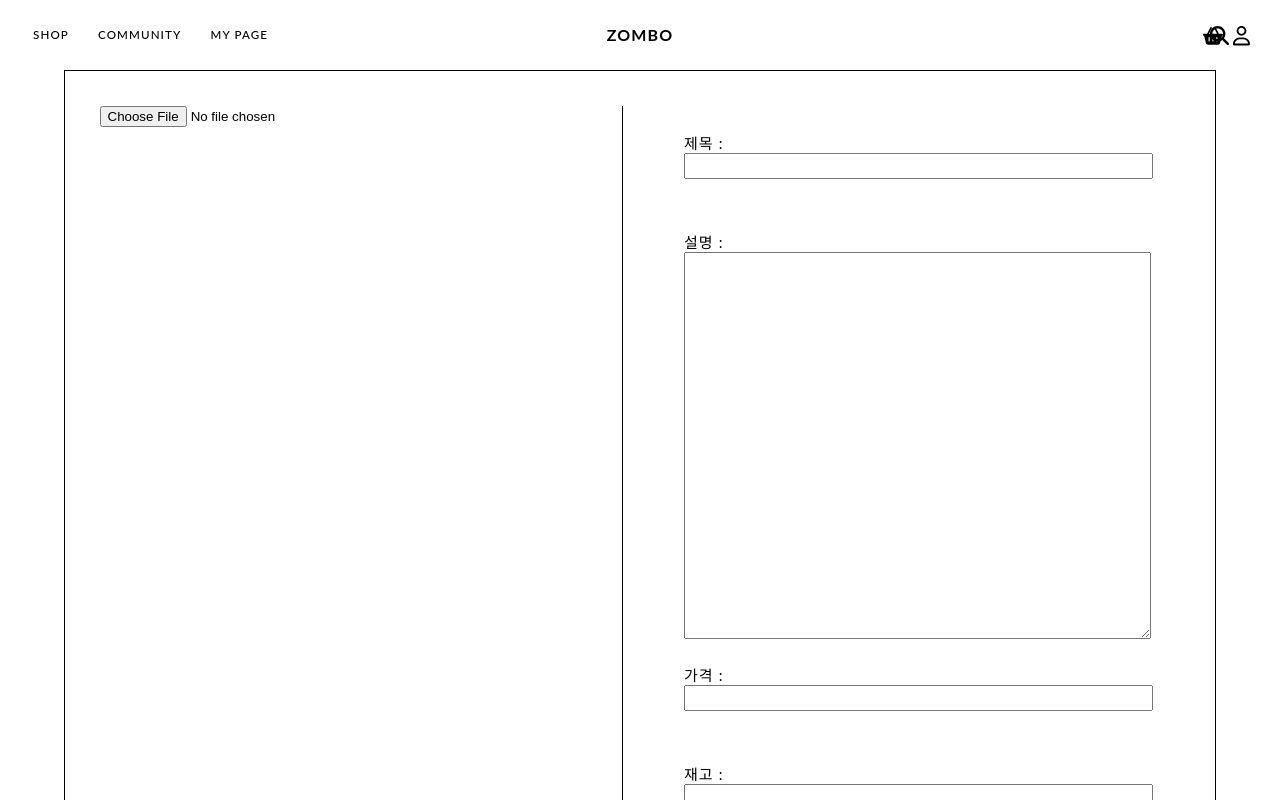
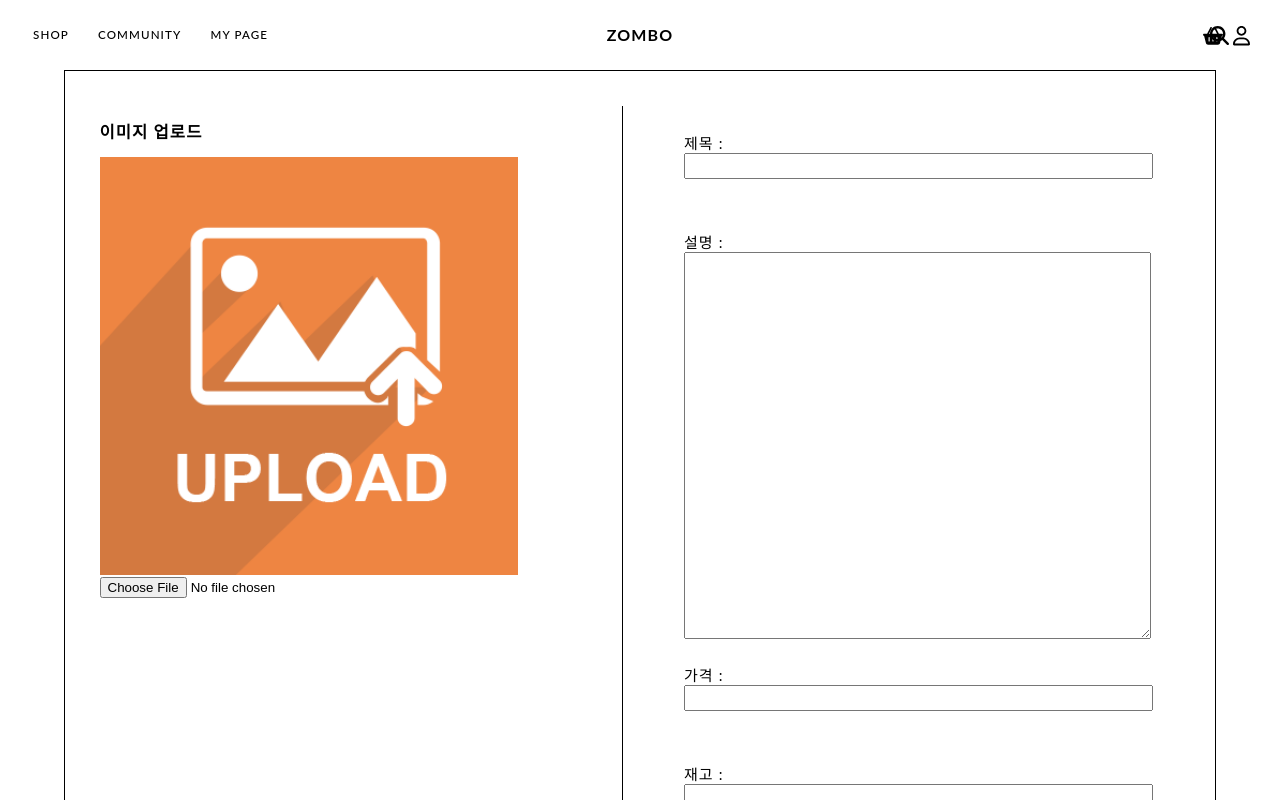
Before and after one commit to 1yoouoo/ShoppingMall, a React (Create React App) app in the folder Documents/shoppingmall/: page /productregistration in a window 1280 px wide. Shown: the top 800 px of the page. Built offline with nearby package versions, Linux system fonts and the light colour scheme.

Commit message:
feat: 이미지 업로드 진행중

```diff
--- a/Documents/shoppingmall/src/App.scss
+++ b/Documents/shoppingmall/src/App.scss
@@ -655,6 +655,9 @@
     margin: 5%;
     height: 100vh;
     min-width: 600px;
+    &--sample img {
+      width: 80%;
+    }
     &--left {
       width: 50%;
       min-width: 40%;
--- a/Documents/shoppingmall/src/Containers/ProductRegistrationPage.js
+++ b/Documents/shoppingmall/src/Containers/ProductRegistrationPage.js
@@ -1,6 +1,20 @@
-import { useState } from "react";
+import { useMemo, useState } from "react";
 
 const ProductRegistrationPage = () => {
+  const [fileImage, setFileImage] = useState("");
+
+  // 데이터 절약 useMemo
+  const previewImage = useMemo(() => {
+    return fileImage ? (
+      <span className="product-registration__form--sample">
+        <img alt="sample" src={fileImage} />
+      </span>
+    ) : (
+      <span className="product-registration__form--sample">
+        <img src={require("../Assets/upload-img.png")} alt="" />
+      </span>
+    );
+  }, [fileImage]);
   const [inputValue, setInputValue] = useState({
     title: "",
     detail: "",
@@ -16,12 +30,17 @@ const ProductRegistrationPage = () => {
   const onSubmit = () => {
     console.log(inputValue);
   };
+  const saveFileImage = (e) => {
+    setFileImage(URL.createObjectURL(e.target.files[0]));
+  };
   return (
     <div className="product-registration">
       <div className="product-registration__form">
         <div className="product-registration__form--left">
+          <h2>이미지 업로드</h2>
+          {previewImage}
           <span>
-            <input type="file" />
+            <input type="file" accept="/image/*" onChange={saveFileImage} />
           </span>
         </div>
         <div className="product-registration__form--right">
```
Also changed, not shown: Documents/shoppingmall/src/Assets/upload-img.png (added).
